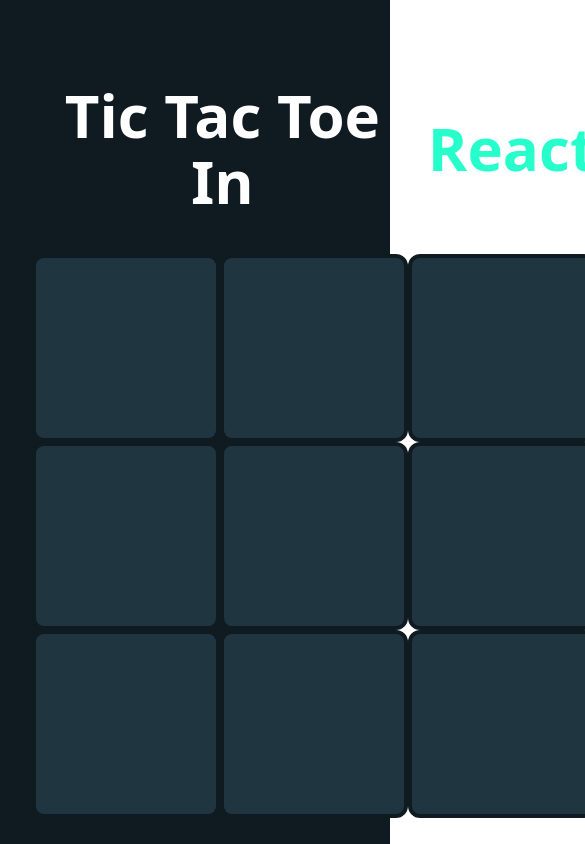
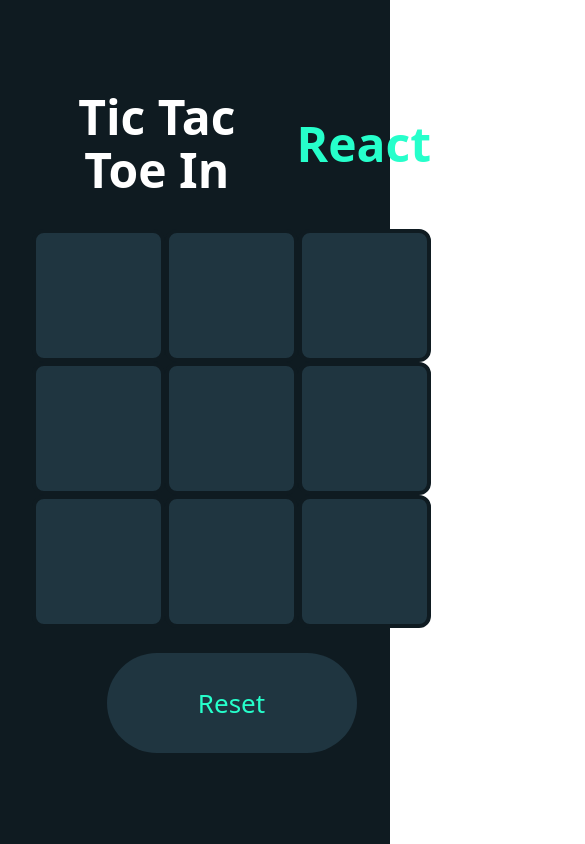
Before and after one commit to ahmedamged/tic-tac-toe, a React (Vite) app: page / in a window 390 px wide. Shown: the top 844 px of the page, 585 px wide, since content can reach past the window. Built offline with nearby package versions, Linux system fonts and the light colour scheme.

Commit message:
Added responsiveness to layout

```diff
--- a/src/components/TicTacToe.css
+++ b/src/components/TicTacToe.css
@@ -55,3 +55,23 @@
     padding: 20px;
     height: 50px;
 }
+
+@media screen and (max-width: 768px) {
+    .title {
+        font-size: 3rem;
+    }
+
+    .board {
+        height: fit-content;
+        width: fit-content;
+    }
+
+    .boxes {
+        width: 125px;
+        height: 125px;
+    }
+
+    .boxes img {
+        margin: 25px;
+    }
+}
```
